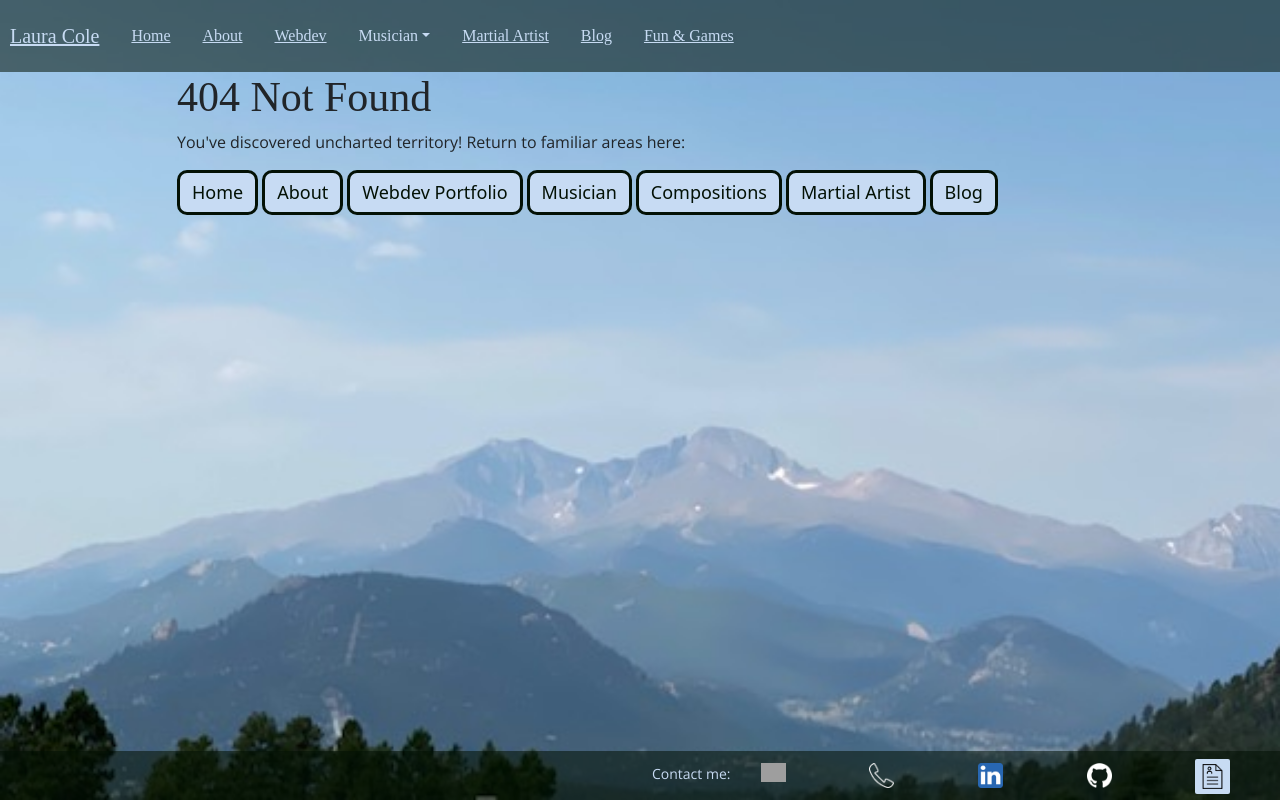
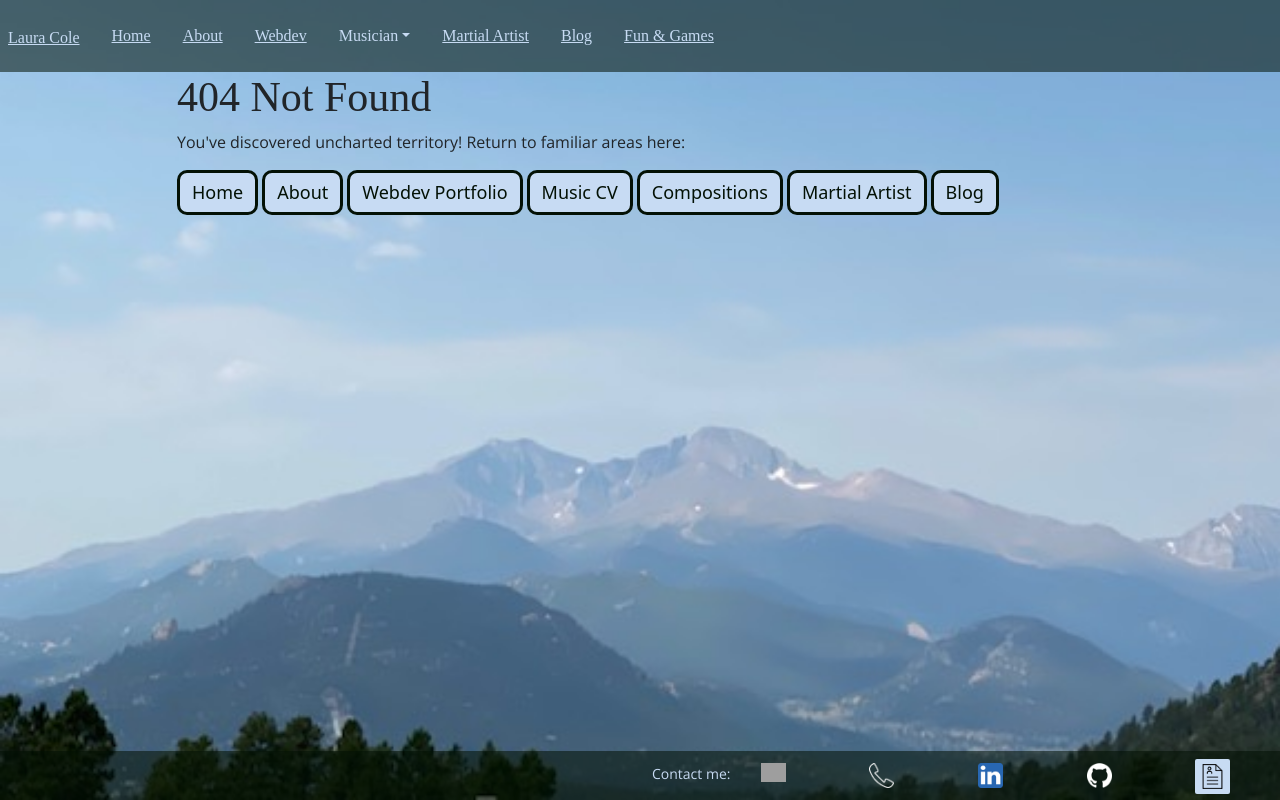
Before and after one commit to LauraCole1900/lcolearts-blog, a React (Create React App) app in the folder client/: page /about in a window 1280 px wide. Built offline with nearby package versions, Linux system fonts and the light colour scheme; grey boxes are pictures that could not be loaded; a web font is replaced by a local one.

Commit message:
updated 404 page

```diff
--- a/client/src/components/navbar/style.css
+++ b/client/src/components/navbar/style.css
@@ -18,7 +18,7 @@
 
 .mylogo {
   color: var(--ltBlue);
-  font-size: 1em;
+  font-size: 1rem;
   font-family: var(--headerFont);
   padding-left: .5em;
 }
--- a/client/src/components/pages/notFound.tsx
+++ b/client/src/components/pages/notFound.tsx
@@ -31,7 +31,7 @@ const NotFound = (): ReactElement => {
               <Button data-toggle="popover" title="Webdev Portfolio" className="button btn btn404">Webdev Portfolio</Button>
             </a>
             <a href="https://lcolearts.com/#/musician">
-              <Button data-toggle="popover" title="Musician" className="button btn btn404">Musician</Button>
+              <Button data-toggle="popover" title="Musician" className="button btn btn404">Music CV</Button>
             </a>
             <Link to="/music">
               <Button data-toggle="popover" title="Compositions" className="button btn btn404">Compositions</Button>
```
